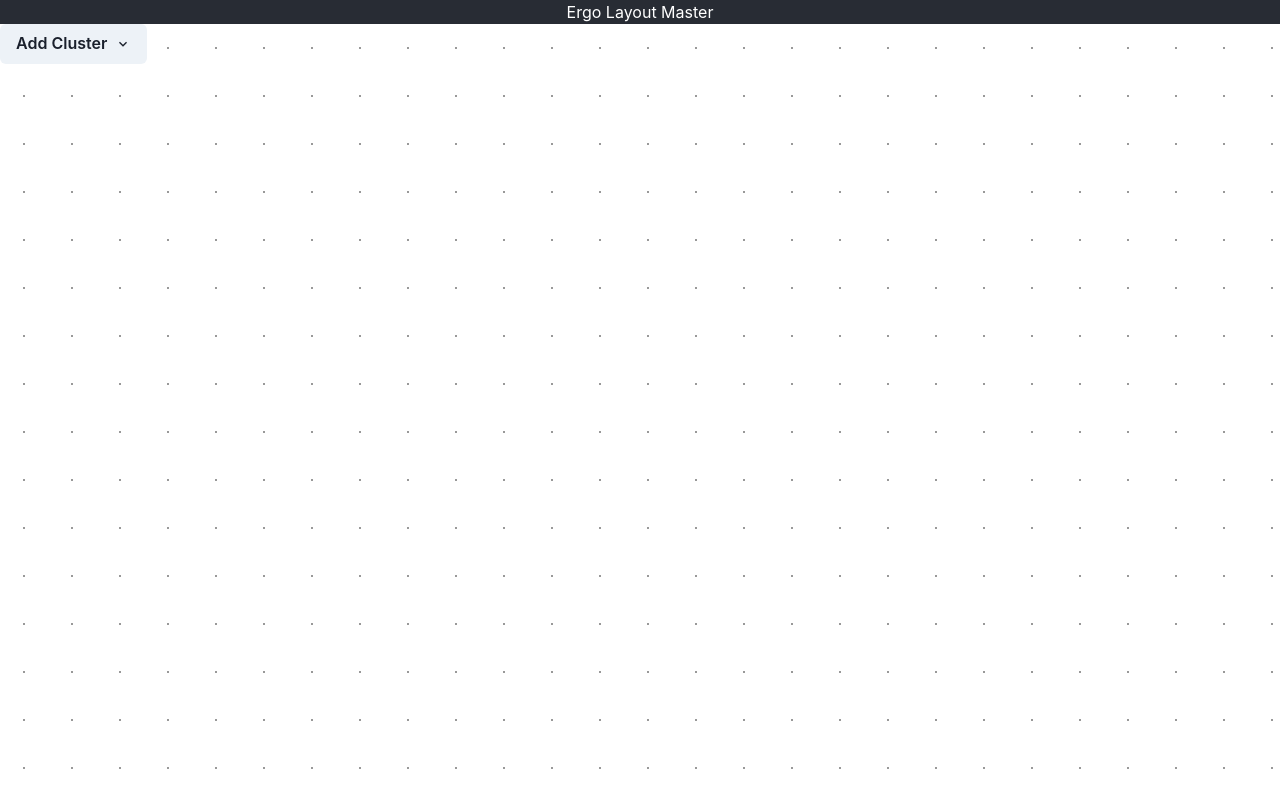
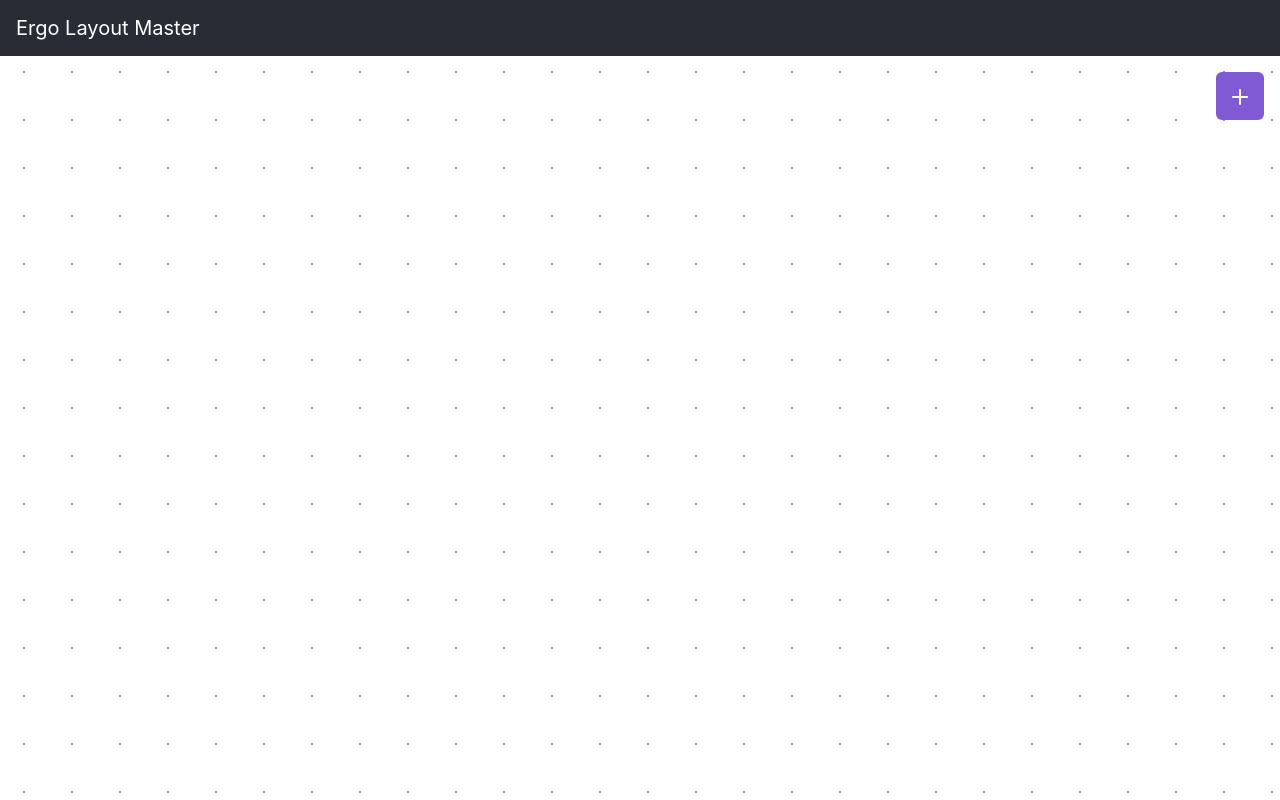
Before and after one commit to GauthamYerroju/ergo-layout-master, a React (Create React App) app: page / in a window 1280 px wide. Built offline with nearby package versions, Linux system fonts and the light colour scheme.

Commit message:
Clean markup and styling

```diff
--- a/src/components/App.css
+++ /dev/null
@@ -1,40 +0,0 @@
-.App {
-  min-height: 100vh;
-  display: flex;
-  flex-direction: column;
-  /* align-items: center;
-  justify-content: center; */
-}
-
-.App-logo {
-  height: 2em;
-  margin-right: 1em;
-  border-radius: 3em;
-  pointer-events: none;
-}
-
-.App-header {
-  background-color: #282c34;
-  /* min-height: 100vh; */
-  display: flex;
-  /* flex-direction: column; */
-  align-items: center;
-  justify-content: center;
-  font-size: 1em;
-  color: white;
-}
-
-@media (prefers-reduced-motion: no-preference) {
-  .App-logo {
-    animation: App-logo-spin infinite 20s linear;
-  }
-}
-
-@keyframes App-logo-spin {
-  from {
-    transform: rotate(0deg);
-  }
-  to {
-    transform: rotate(360deg);
-  }
-}
--- a/src/components/App.js
+++ b/src/components/App.js
@@ -1,24 +1,28 @@
-import './App.css';
 import React from 'react';
 import useStore from '../store'
 
 import Grid from './Grid';
-import { Flex } from '@chakra-ui/react';
+import { Box, HStack, Heading } from '@chakra-ui/react';
 
 export default function App() {
     const gridSize = 48
     const grid = useStore(state => state.grid)
     return (
-    <Flex
-      className="App"
-      direction="column"
+        <Box
             minH='100vh'
+            bgSize={`${gridSize}px ${gridSize}px`}
+            bgImage='radial-gradient(circle, #999999 1px, rgba(0, 0, 0, 0) 1px)'
         >
-      <header className="App-header">
+            <HStack
+                w='100%'
+                bg='#282c34'
+                color='white'
+                padding={4}
+            >
                 {/* <img src={logo} className="App-logo" alt="logo" /> */}
-        <h1>Ergo Layout Master</h1>
-      </header>
-      <Grid gridSize={gridSize} model={grid} />
-    </Flex>
+                <Heading size='md' fontWeight='normal' >Ergo Layout Master</Heading>
+            </HStack>
+            <Grid model={grid} />
+        </Box>
     )
 }
--- a/src/components/Cluster.js
+++ b/src/components/Cluster.js
@@ -5,7 +5,8 @@ import { Flex } from '@chakra-ui/react'
 export default function Cluster(props) {
     return (
         <Flex
-            direction="row"
+            flexDirection="row"
+            flexWrap="0"
         >
             {props.model.columns.map((column, index) => (
                 <Column key={index} model={column} />)
--- a/src/components/Grid.js
+++ b/src/components/Grid.js
@@ -3,33 +3,30 @@ import Cluster from './Cluster';
 import { ClusterTypes } from '../models/cluster';
 import {
     Box,
-    Flex,
     Button,
     Menu,
     MenuButton,
     MenuList,
     MenuItem,
-    // MenuItemOption,
-    // MenuGroup,
-    // MenuOptionGroup,
-    // MenuDivider,
+    VStack,
 } from '@chakra-ui/react';
-import { ChevronDownIcon } from '@chakra-ui/icons';
+import { AddIcon } from '@chakra-ui/icons';
 import { addCluster } from '../store';
 
 function Grid(props) {
     return (
-        <Flex
-            grow="1"
-            w='100%'
-            h='100%'
-            bgSize={`${props.gridSize}px ${props.gridSize}px`}
-            bgImage='radial-gradient(circle, #999999 1px, rgba(0, 0, 0, 0) 1px)'
+        <VStack
+            margin={4}
         >
-            <Box>
             <Menu>
-                    <MenuButton as={Button} rightIcon={<ChevronDownIcon />}>
-                        Add Cluster
+                <MenuButton
+                    as={Button}
+                    h='48px'
+                    w='48px'
+                    colorScheme='purple'
+                    alignSelf='end'
+                >
+                    <AddIcon />
                 </MenuButton>
                 <MenuList>
                     {Object.keys(ClusterTypes).map(name =>
@@ -37,11 +34,11 @@ function Grid(props) {
                     )}
                 </MenuList>
             </Menu>
+
             <Box>
                 {props.model.clusters.map((cluster, i) => <Cluster key={i} model={cluster}></Cluster>)}
             </Box>
-            </Box>
-        </Flex>
+        </VStack>
     )
 }
 
--- a/src/components/Key.js
+++ b/src/components/Key.js
@@ -7,7 +7,7 @@ export default function Key(props) {
             backgroundColor="#efefef"
             dropShadow=""
             borderRadius={4}
-            size={16}
+            size={14}
             margin={1}
         >
             <label>{props.model.label}</label>
```
Lines whose indentation alone changed are shown as unchanged.
